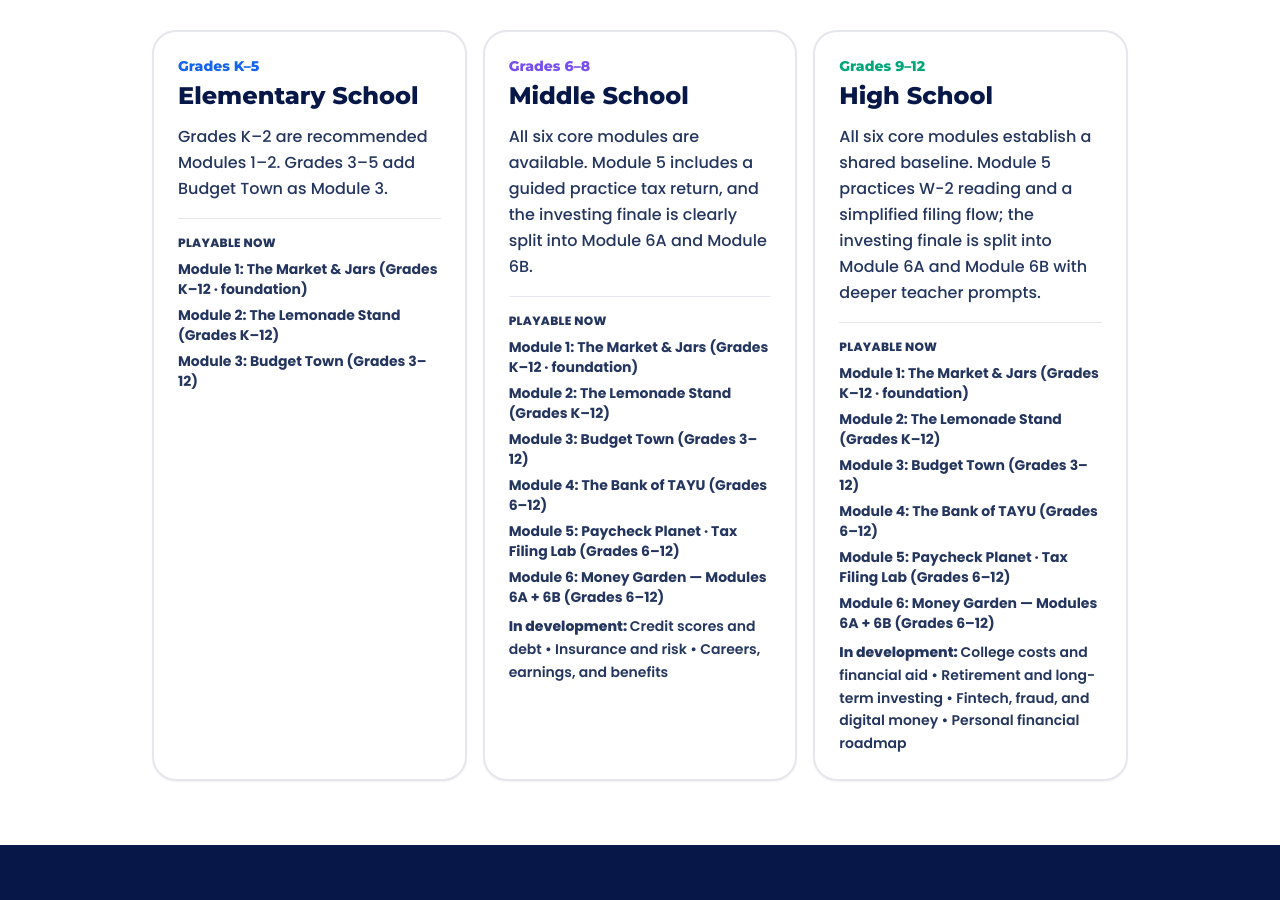
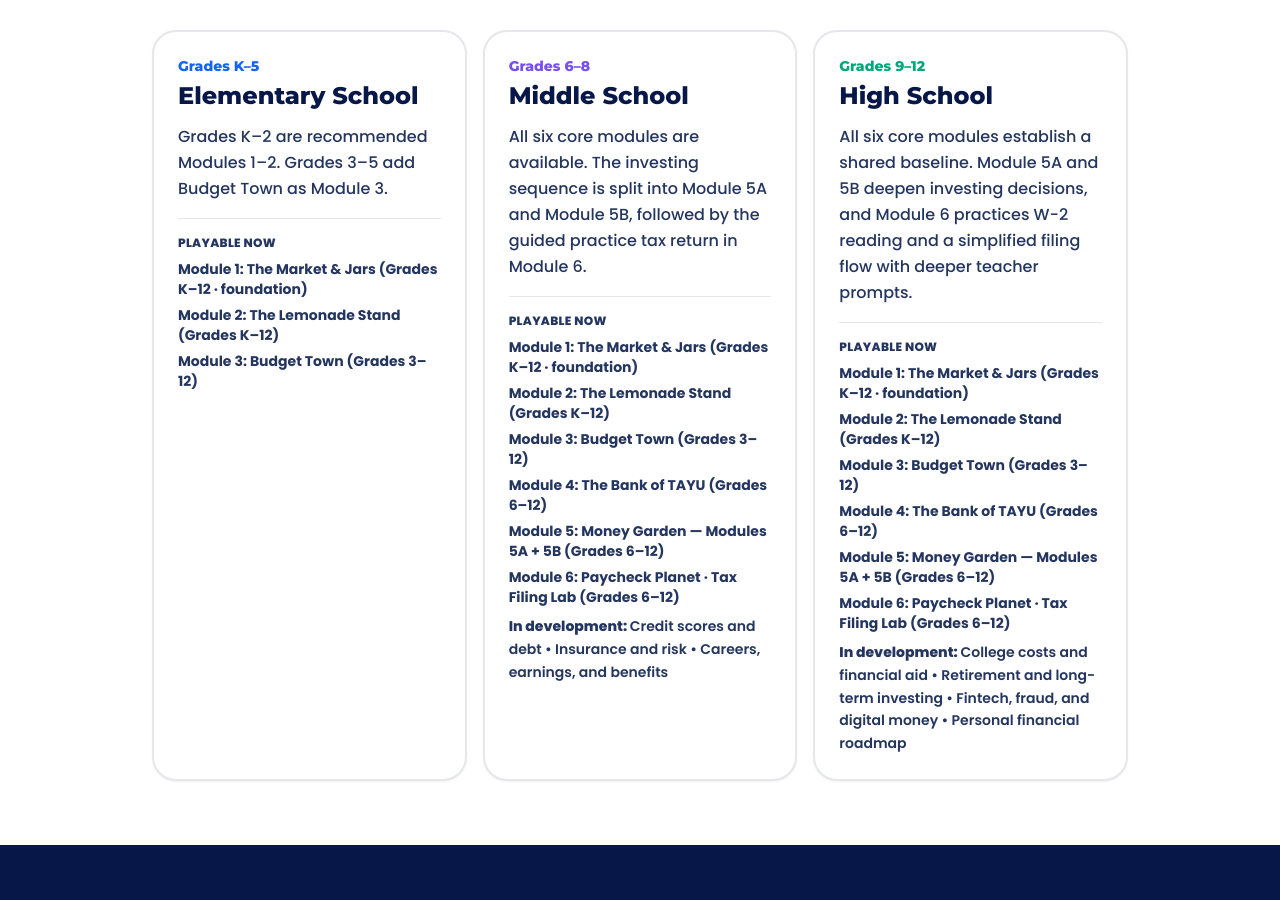
Before and after one commit to dev-rai1/tayu-game, a React (Vite) app in the folder frontend/: page / in a window 1280 px wide. Shown: the part 1080-1980 px from the top of the page. Built offline with nearby package versions, Linux system fonts and the light colour scheme; no server answers.

Commit message:
Swap public Modules 5 and 6

```diff
--- a/frontend/src/constants/modules.js
+++ b/frontend/src/constants/modules.js
@@ -37,25 +37,16 @@ export const MODULE_CATALOG = [
   },
   {
     n: 5,
-    badge: 'tax',
-    title: 'Paycheck Planet · Tax Filing Lab',
-    grades: 'Grades 6–12',
-    minutes: '10–15 min',
-    desc: 'File a simplified practice tax return: read a W-2, find taxable income, use tax brackets, apply a credit, and calculate a refund or amount due.',
-    color: '#FF8A3D',
-  },
-  {
-    n: 6,
     badge: 'garden',
-    title: 'Money Garden — Modules 6A + 6B',
+    title: 'Money Garden — Modules 5A + 5B',
     grades: 'Grades 6–12',
     minutes: 'Two separate 6–8 min modules',
-    desc: 'Module 6A — Investing Foundations: research businesses, diversify, and use evidence instead of price alone. Module 6B — Markets, Risk & Patience: handle surprises, warning signs, hype, patience, and rebalancing.',
+    desc: 'Module 5A — Investing Foundations: research businesses, diversify, and use evidence instead of price alone. Module 5B — Markets, Risk & Patience: handle surprises, warning signs, hype, patience, and rebalancing.',
     color: '#00b37f',
     parts: [
       {
         id: 'A',
-        label: 'Module 6A',
+        label: 'Module 5A',
         title: 'Investing Foundations',
         minutes: '6–8 min',
         desc: 'Research businesses, spread risk, and use evidence instead of price alone.',
@@ -63,7 +54,7 @@ export const MODULE_CATALOG = [
       },
       {
         id: 'B',
-        label: 'Module 6B',
+        label: 'Module 5B',
         title: 'Markets, Risk & Patience',
         minutes: '6–8 min',
         desc: 'Protect ready cash, react to warning signs, resist hype, practice patience, and rebalance.',
@@ -71,6 +62,15 @@ export const MODULE_CATALOG = [
       },
     ],
     worldModule: 5,
+  },
+  {
+    n: 6,
+    badge: 'tax',
+    title: 'Paycheck Planet · Tax Filing Lab',
+    grades: 'Grades 6–12',
+    minutes: '10–15 min',
+    desc: 'File a simplified practice tax return: read a W-2, find taxable income, use tax brackets, apply a credit, and calculate a refund or amount due.',
+    color: '#FF8A3D',
     finale: true,
   },
 ]
@@ -87,13 +87,13 @@ export const EDUCATOR_GRADE_BANDS = [
   },
   {
     title: 'Middle School', grades: 'Grades 6–8', color: '#7850F0',
-    copy: 'All six core modules are available. Module 5 includes a guided practice tax return, and the investing finale is clearly split into Module 6A and Module 6B.',
+    copy: 'All six core modules are available. The investing sequence is split into Module 5A and Module 5B, followed by the guided practice tax return in Module 6.',
     currentModules: MODULE_CATALOG,
     plannedModules: ['Credit scores and debt', 'Insurance and risk', 'Careers, earnings, and benefits'],
   },
   {
     title: 'High School', grades: 'Grades 9–12', color: '#00a77a',
-    copy: 'All six core modules establish a shared baseline. Module 5 practices W-2 reading and a simplified filing flow; the investing finale is split into Module 6A and Module 6B with deeper teacher prompts.',
+    copy: 'All six core modules establish a shared baseline. Module 5A and 5B deepen investing decisions, and Module 6 practices W-2 reading and a simplified filing flow with deeper teacher prompts.',
     currentModules: MODULE_CATALOG,
     plannedModules: ['College costs and financial aid', 'Retirement and long-term investing', 'Fintech, fraud, and digital money', 'Personal financial roadmap'],
   },
```
